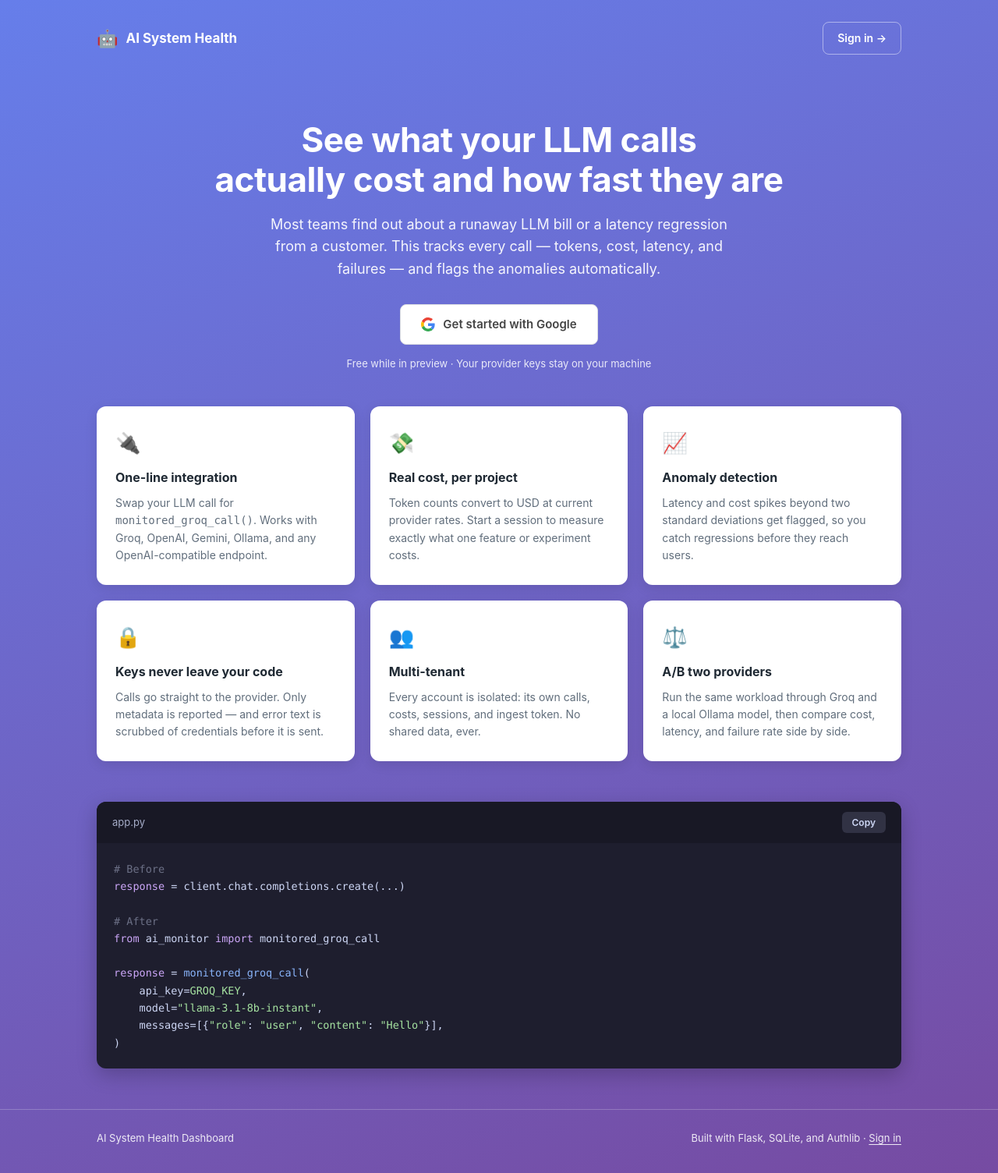
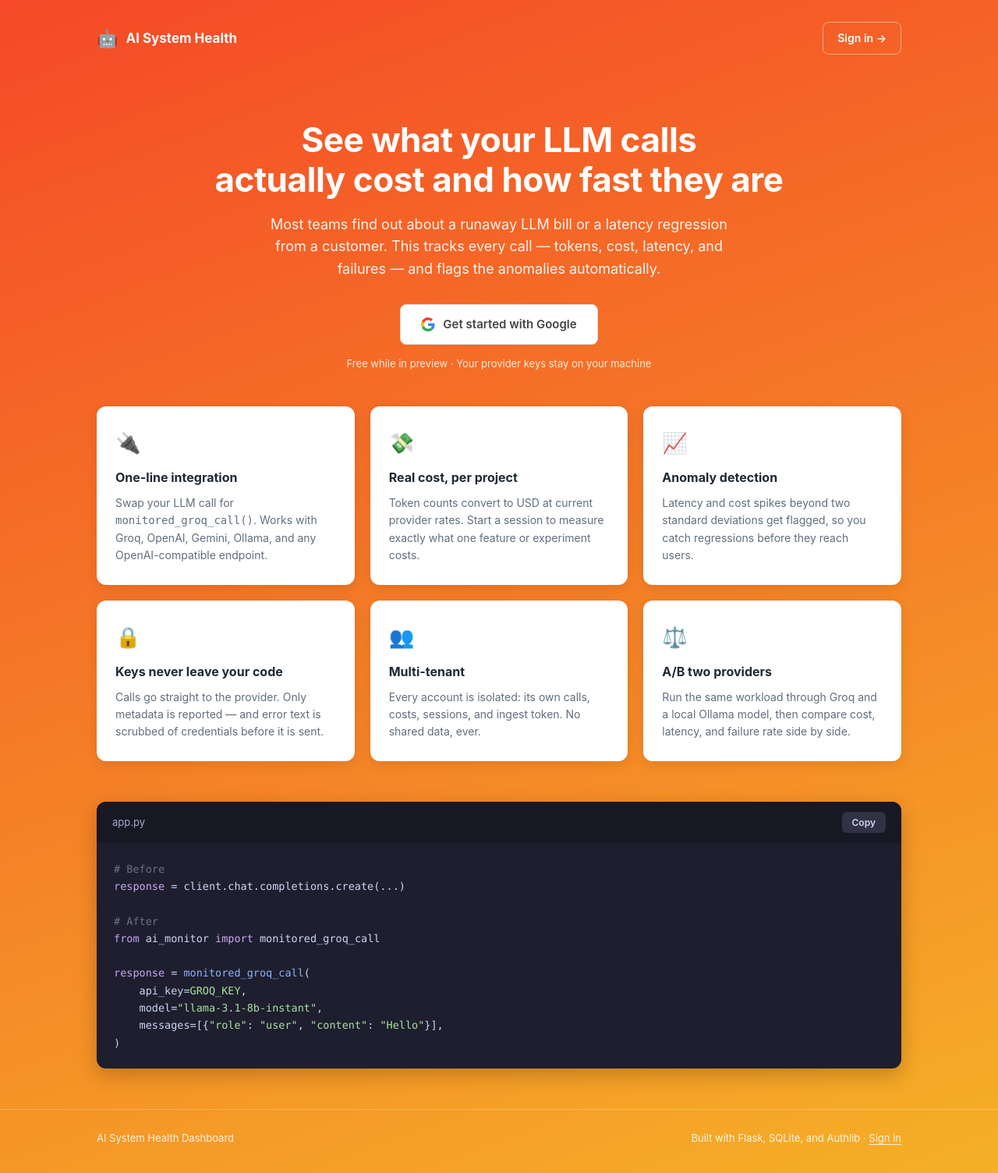
Before and after one commit to BasselAtef/AI-Monitor-Dashboard, a Flask app: page / in a window 1280 px wide. Shown: the whole page at 78% size. Run offline with Flask 3, Linux system fonts and the light colour scheme; parts of the project's set-up code (start-up, migrations or seed data) failed here and were passed over; some libraries are stand-ins or nearby versions.

Commit message:
Modified Color Palette

```diff
--- a/templates/landing.html
+++ b/templates/landing.html
@@ -19,7 +19,7 @@
 
         body {
             font-family: -apple-system, BlinkMacSystemFont, 'Segoe UI', Roboto, Oxygen, Ubuntu, sans-serif;
-            background: linear-gradient(160deg, #667eea 0%, #764ba2 100%);
+            background: linear-gradient(160deg, #F54927 0%, #F5B027 100%);
             color: var(--ink);
             line-height: 1.6;
             -webkit-font-smoothing: antialiased;
```
